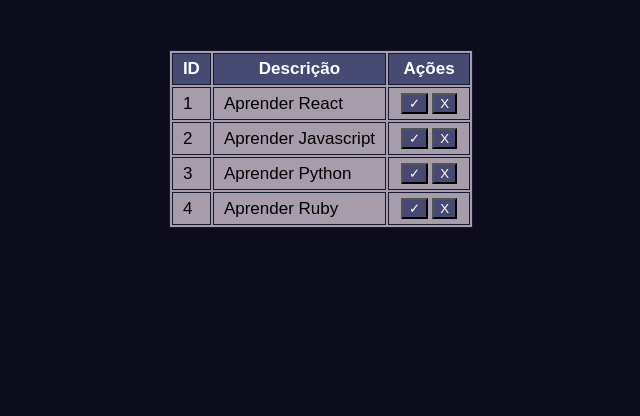
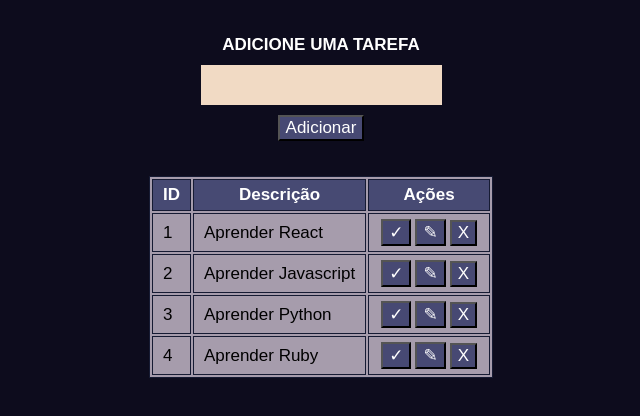
Before and after one commit to kaua-reis-clear/TodoApp_React, a React (Create React App) app in the folder frontend/: page / in a window 1280 px wide. Shown: the top 416 px of the page, without its empty margins (319-959 px from the left). Built offline with nearby package versions, Linux system fonts and the light colour scheme.

Commit message:
created input component; created another action button on table.

```diff
--- a/frontend/src/App.jsx
+++ b/frontend/src/App.jsx
@@ -1,11 +1,13 @@
 import React from 'react'
+import Input from './components/Input'
 import Table from './components/Table'
 import './styles/App.css'
 
 function App() {
   return (
     <div className="app">
-      <Table/>
+      <Input />
+      <Table />
     </div>
   );
 }
--- /dev/null
+++ b/frontend/src/components/Input.jsx
@@ -0,0 +1,14 @@
+import React from 'react';
+import '../styles/Input.css';
+
+function Input(props) {
+  return (
+    <>
+      <label htmlFor="desc">ADICIONE UMA TAREFA</label>
+      <input type="text" name="desc" />
+      <button className='addButton'>Adicionar</button>
+    </>
+  );
+}
+
+export default Input;
--- a/frontend/src/components/Table.jsx
+++ b/frontend/src/components/Table.jsx
@@ -11,7 +11,8 @@ function Table(props) {
             <td>{item.id}</td>
             <td>{item.desc}</td>
             <td className='actions'>
-              <button className='done'>✓</button>
+              <button>✓</button>
+              <button>✎</button>
               <button>X</button>
             </td>
           </tr>
--- a/frontend/src/styles/App.css
+++ b/frontend/src/styles/App.css
@@ -1,5 +1,6 @@
 * {
     font-family: Arial, Helvetica, sans-serif;
+    font-size: 17px;
 }
 
 body {
@@ -8,8 +9,9 @@ body {
 
 .app {
     display: flex;
+    flex-direction: column;
     height: 100vh;
-    justify-content: center;
-    align-items: start;
+    justify-content: start;
+    align-items: center;
     background-color: #0D0C1D;
 }
--- /dev/null
+++ b/frontend/src/styles/Input.css
@@ -0,0 +1,20 @@
+label {
+    margin-top: 35px;
+    color: #FFF;
+    font-weight: bold;
+}
+
+input {
+    margin-top: 10px;
+    padding: 10px;
+    background-color: #F1DAC4;
+    border: 0;
+}
+
+input:focus {
+    outline: 0
+}
+
+.addButton {
+    margin-top: 10px;
+}
--- a/frontend/src/styles/Table.css
+++ b/frontend/src/styles/Table.css
@@ -1,8 +1,7 @@
 table {
-    margin-top: 50px;
+    margin-top: 35px;
     background-color: #A69CAC;
     border: 1px solid #161B33;
-    font-size: 17px;
 }
 
 thead {
```
